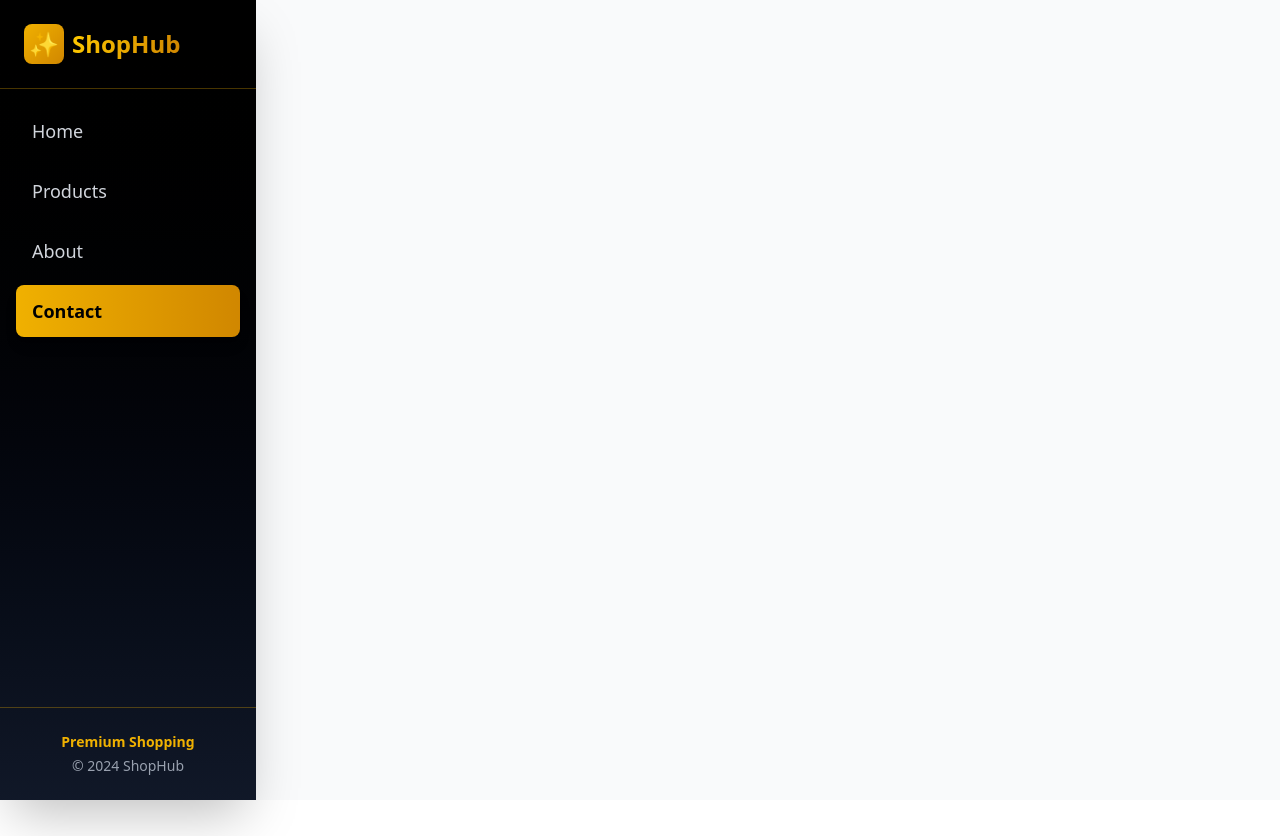
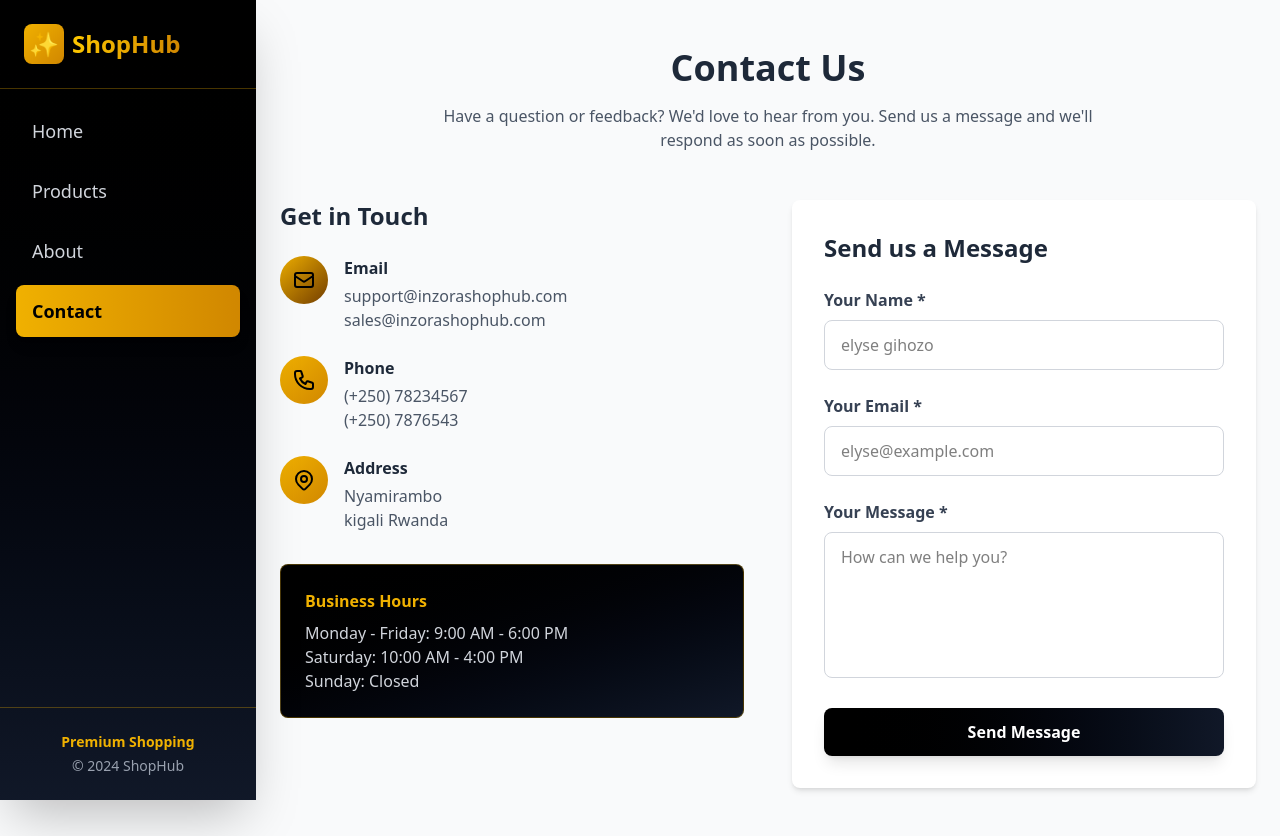
Before and after one commit to gihozo-elyse/movie-explorer, a React (Vite) app: page /contact in a window 1280 px wide. Before the commit the page ends 800 px from the top, so only its background shows below. Built offline with nearby package versions, Linux system fonts and the light colour scheme.

Commit message:
i  add som css in contact and add routing path in app.jsx of contact

```diff
--- a/src/App.jsx
+++ b/src/App.jsx
@@ -3,8 +3,10 @@ import './App.css'
 import { BrowserRouter as Router, Routes, Route } from "react-router-dom"
 import Navbar from "./components/Navbar"
 import Home from "./pages/Home.jsx"
-import Products  from './pages/Products.jsx'
-import About from './About.jsx'
+import Products from './pages/Products.jsx'
+import About from './pages/About.jsx'
+import Contact from './pages/Contact.jsx'
+
 
 function App() {
   return (
@@ -16,8 +18,8 @@ function App() {
             <Routes>
               <Route path="/" element={<Home />} />
               <Route path="/products" element={<Products />} />
-              <Route path="/About" element={<About />} />
-
+              <Route path="/about" element={<About />} />
+              <Route path="/contact" element={<Contact />} />
             </Routes>
           </main>
         </div>
--- a/src/pages/Contact.jsx
+++ b/src/pages/Contact.jsx
@@ -52,15 +52,15 @@ function Contact() {
 
             <div className="space-y-6">
               <div className="flex items-start">
-                <div className="bg-gradient-to-br from-yellow-500 to-yellow-600 text-black rounded-full p-3 mr-4">
+                <div className="bg-gradient-to-br from-yellow-500 to-yellow-900 text-black rounded-full p-3 mr-4">
                   <svg className="w-6 h-6" fill="none" stroke="currentColor" viewBox="0 0 24 24">
                     <path strokeLinecap="round" strokeLinejoin="round" strokeWidth="2" d="M3 8l7.89 5.26a2 2 0 002.22 0L21 8M5 19h14a2 2 0 002-2V7a2 2 0 00-2-2H5a2 2 0 00-2 2v10a2 2 0 002 2z" />
                   </svg>
                 </div>
                 <div>
                   <h3 className="font-semibold text-gray-800 mb-1">Email</h3>
-                  <p className="text-gray-600">support@shophub.com</p>
-                  <p className="text-gray-600">sales@shophub.com</p>
+                  <p className="text-gray-600">support@inzorashophub.com</p>
+                  <p className="text-gray-600">sales@inzorashophub.com</p>
                 </div>
               </div>
 
@@ -72,8 +72,8 @@ function Contact() {
                 </div>
                 <div>
                   <h3 className="font-semibold text-gray-800 mb-1">Phone</h3>
-                  <p className="text-gray-600">(555) 123-4567</p>
-                  <p className="text-gray-600">(555) 987-6543</p>
+                  <p className="text-gray-600">(+250) 78234567</p>
+                  <p className="text-gray-600">(+250) 7876543</p>
                 </div>
               </div>
 
@@ -86,9 +86,9 @@ function Contact() {
                 </div>
                 <div>
                   <h3 className="font-semibold text-gray-800 mb-1">Address</h3>
-                  <p className="text-gray-600">123 Shopping Street</p>
-                  <p className="text-gray-600">New York, NY 10001</p>
-                  <p className="text-gray-600">United States</p>
+
+                  <p className="text-gray-600">Nyamirambo</p>
+                  <p className="text-gray-600">kigali Rwanda</p>
                 </div>
               </div>
 
@@ -136,7 +136,7 @@ function Contact() {
                   onChange={handleChange}
                   required
                   className="w-full px-4 py-3 border border-gray-300 rounded-lg focus:outline-none focus:ring-2 focus:ring-yellow-500 focus:border-transparent"
-                  placeholder="john@example.com"
+                  placeholder="elyse@example.com"
                 />
               </div>
 
```
Also changed, not shown: src/pages/About.jsx (renamed from src/About.jsx).
